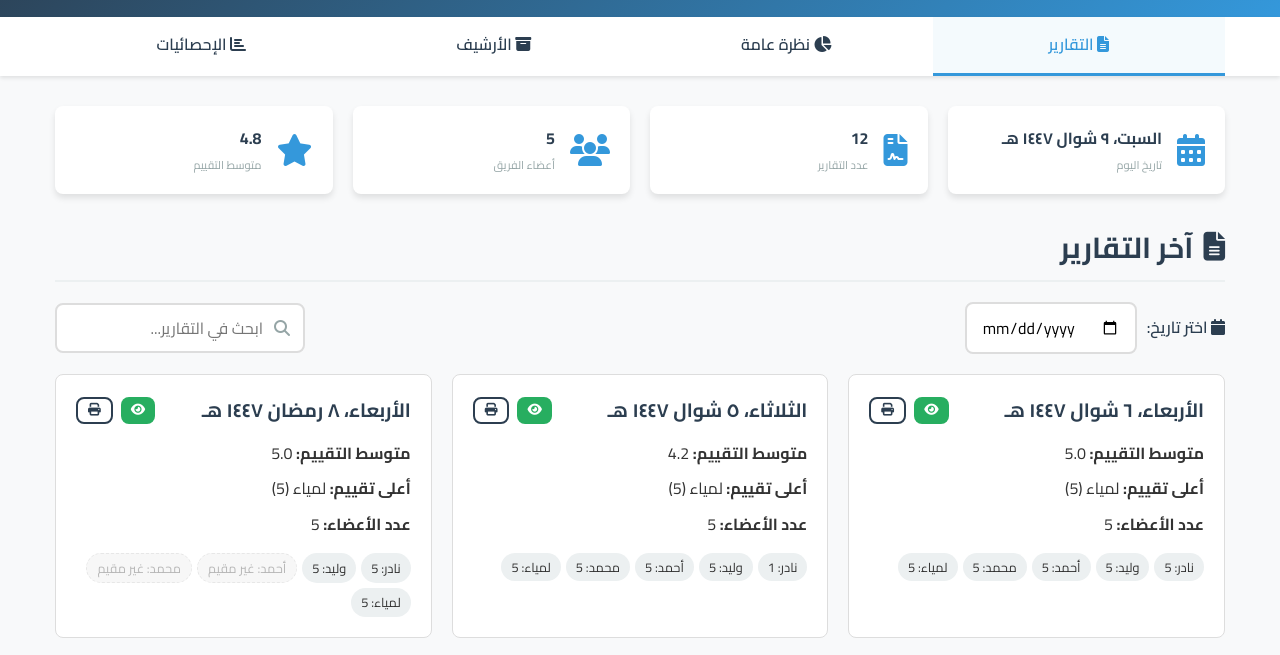
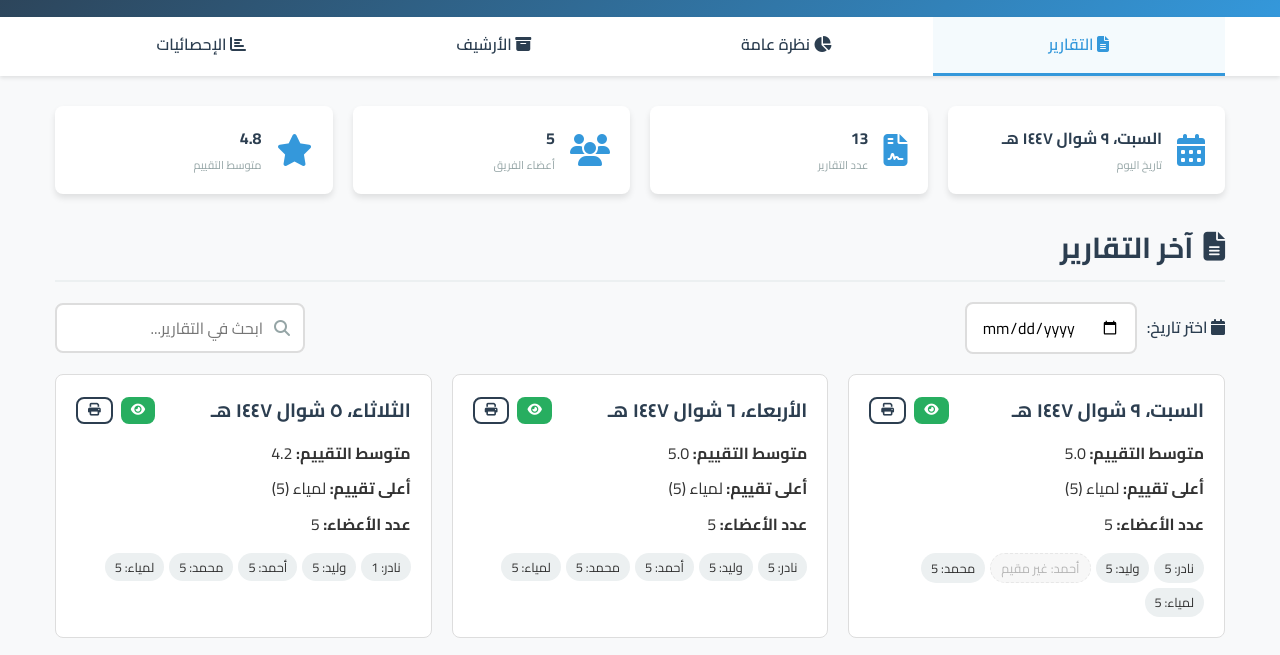
Before and after one commit to lamiaaezzatshahat-sys/Report-system, a plain HTML site: page index.html in a window 1280 px wide. Shown: the part 110-765 px from the top of the page. Drawn offline with nearby package versions, Linux system fonts and the light colour scheme.

Commit message:
report 28-3

```diff
--- a/index.html
+++ b/index.html
@@ -756,7 +756,60 @@
                     },
 
 
+                },
+                {
+                    "date": "2026-03-28",
+                    "members": {
+                        "نادر": {
+                            "rating": 5,
+                            "description": [
+                                "اضافه  تعديلات  علي  الفورم    مثل   تخزين   البيانت   التي  تم ادخالها  في  back   بحيث لو  النت فصل  او حصل  اي  مشكله المستخدم  لا يبدا من البدايه  "
+
+
+                            ]
+                        },
+                        "وليد": {
+                            "rating": 5,
+                            "description": [
+                                "وعمل  تيست  علي  دفع  الفلوس  علي   الموقع  من خلال  كاشير   shapHup  عمل  تعديل  علي   ",
+                                "عمل سيرش عن files  storage ",
+                                "  بيعمل  رن  مع  الدراسات  ",
+                                "عمل  سيرش  عن اسعار  السيرفر   "
+
+
+                            ]
+                        },
+                        "أحمد": {
+                            "rating":0,
+                            "description": [
+                                "شغال مع تيم الدراسات"
+
+                            ]
+                        },
+                        "محمد": {
+                            "rating": 5,
+                            "description": [
+                                "عملت  رن للموديل   ومقارنه التغيرات ",
+                                "تعديل  في  الاسكربت بتاع  visum  "
+
+                            ]
+                        },
+                        "لمياء": {
+                            "rating": 5,
+                            "description": [
+                                "متابعه  تعديلات  نادر  "," متابعه  التيست  بتاع  وليد  والتغيرات  اللي  هيشتغل  عليها  "," البدء  في   التسك  الجديده اللي  هي  new Vissim  "
+
+
+                            ]
+                        }
+                    },
+
+                    "notes": [
+                        "   بعد  مناقشه  بعض  التعديلات  مع  نادر اتضح انها  تقوم بخطوات  زياده  للمستخدم  وليس العكس   ",
+                        " بعد  رن  الموديل  اللي  محمد  شغال عليه  اتضح  ان النتيجه  توحي  بتحسن  اعن المره الاخيره  ومع الشغل  وتصحيح  الايرور  سوف نحصل علي نواتج  مهمه   "
+                        ]
                 }
+
 
 
 
```
